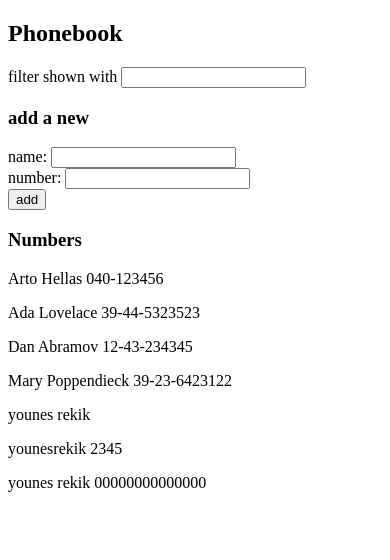
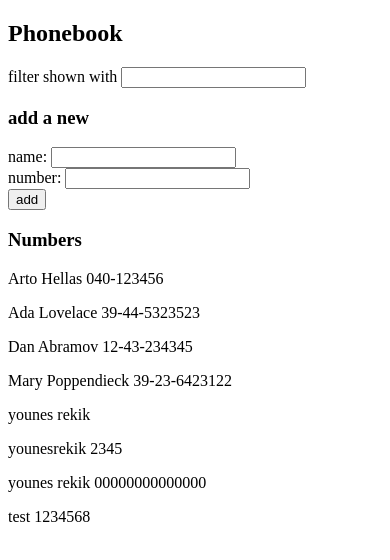
Before and after one commit to younesRekik15/fullstack_open, a React (Vite) app in the folder part2/phonebook/: page / in a window 390 px wide. Shown: the top 560 px of the page. Built offline with nearby package versions, Linux system fonts and the light colour scheme; data requests are answered from the project's data file.

Commit message:
the phonebook step 8

```diff
--- a/part2/phonebook/db.json
+++ b/part2/phonebook/db.json
@@ -34,6 +34,11 @@
       "name": "younes rekik",
       "number": "00000000000000",
       "id": "Ml7YCvXMr5E"
+    },
+    {
+      "name": "test",
+      "number": "1234568",
+      "id": "ToxhThu4fGw"
     }
   ],
   "$schema": "./node_modules/json-server/schema.json"
--- a/part2/phonebook/src/App.jsx
+++ b/part2/phonebook/src/App.jsx
@@ -1,5 +1,5 @@
 import { useState,useEffect } from 'react'
-import axios from 'axios'
+import personService from './services/persons'
 
 const Filter = ({value, onChange}) => {
   return(
@@ -40,10 +40,10 @@
 const App = () => {
   const [persons, setPersons] = useState([])
   useEffect(()=>{
-    axios
-      .get('http://localhost:3001/persons')
-      .then(response =>{
-        setPersons(response.data)
+    personService
+      .getAll()
+      .then(data =>{
+        setPersons(data)
       })
   }
   ,[])
@@ -70,10 +70,10 @@
     if(persons.some(person => person.name === newName)){
       alert(`${newName} is already added to phonebook`)
     }else{
-      axios
-        .post('http://localhost:3001/persons',{name:newName,number:newNumber})
-        .then(response =>{
-          setPersons(persons.concat(response.data))
+      personService
+        .create({name:newName,number:newNumber})
+        .then(data =>{
+          setPersons(persons.concat(data))
           setNewName('')
           setNewNumber('')
           console.log(persons)
--- /dev/null
+++ b/part2/phonebook/src/services/persons.jsx
@@ -0,0 +1,16 @@
+import axios from 'axios'
+const baseURL = 'http://localhost:3001/persons'
+
+const getAll = ()=>{
+    const request = axios.get(baseURL)
+    return request.then(response => response.data)
+}
+
+const create = newObject =>{
+    const request = axios.post(baseURL, newObject)
+    return request.then(response => response.data)
+}
+
+
+
+export default {getAll, create}
```
